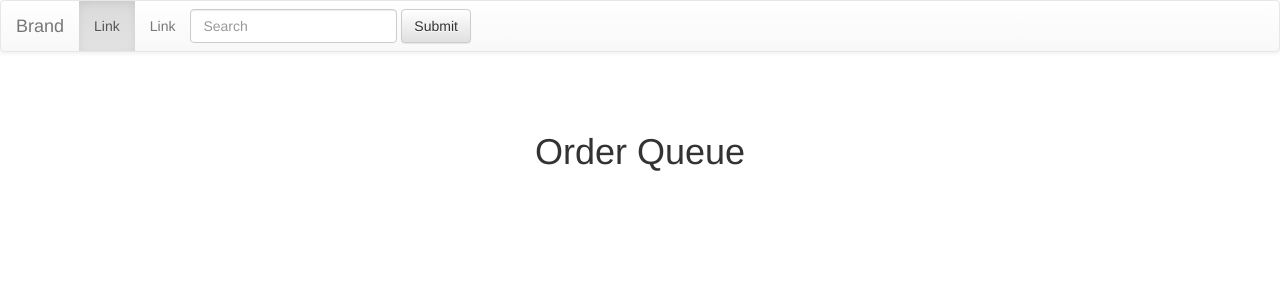
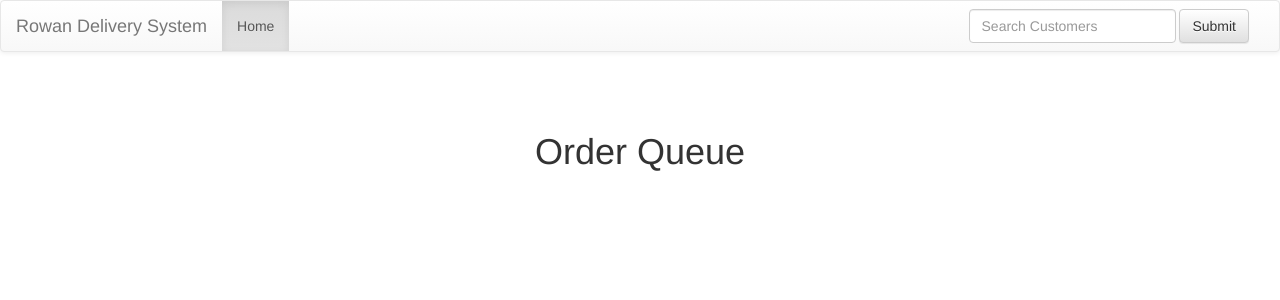
Before and after one commit to RichCerone/CodeDayPhilly, a PHP site: page /restaurant.php in a window 1280 px wide. Shown: the top 300 px of the page. Run offline with PHP 8.4, Linux system fonts and the light colour scheme; data that the repository does not hold is empty.

Commit message:
second push of restaurant.php

```diff
--- a/checkAccount.php
+++ b/checkAccount.php
@@ -1,7 +1,4 @@
-<html>
-	<h1><font size=5 color=red><b>Website.com</b></font><h1><hr><hr>
-	<font size=3>
-	<?php
+<?php
 	session_start();
 	$username = $_POST['username'];
 	$password = $_POST['password'];
@@ -32,4 +29,3 @@
 	else
 		die("Please enter a username and password");
 	?>
-</html>
--- a/restaurant.php
+++ b/restaurant.php
@@ -16,20 +16,18 @@
         <span class="icon-bar"></span>
         <span class="icon-bar"></span>
       </button>
-      <a class="navbar-brand" href="#">Brand</a>
+
+      <a class="navbar-brand" href="#">Rowan Delivery System</a>
     </div>
 
     <!-- Collect the nav links, forms, and other content for toggling -->
     <div class="collapse navbar-collapse" id="bs-example-navbar-collapse-1">
       <ul class="nav navbar-nav">
-        <li class="active"><a href="#">Link</a></li>
-        <li><a href="#">Link</a></li>
-        <li class="dropdown">
-        </li>
+        <li class="active"><a href="#">Home</a></li>
       </ul>
-      <form class="navbar-form navbar-center" role="search">
+      <form class="navbar-form navbar-right" role="search">
         <div class="form-group">
-          <input type="text" class="form-control" placeholder="Search">
+          <input type="text" class="form-control" placeholder="Search Customers">
         </div>
         <button type="submit" class="btn btn-default">Submit</button>
       </form>
@@ -57,9 +55,9 @@
   foreach($all_orders as $order){
     $id = $order['id'];
     ?>
-    <center><tr class="success" align="center"><td><br>
-      <h3> <? echo $id."\n"; ?></h3>
-      </td></center>
+    <center><tr align="center"><td><br>
+      <h3> <? echo "Order #".$id."\n"; ?></h3>
+    </td></center><br>
       <?
     $get_items = mysql_query("SELECT * FROM ordered_items WHERE order_id = '$id'") or die (mysql_error());
       while($row_items = mysql_fetch_assoc($get_items)){
@@ -69,9 +67,9 @@
         }
         if($c == 0){
        foreach($item as $k => $v){
-         ?><td><?
+         ?><tr class="success" align="center"><td><?
          echo $v." ".$quantity[$k];
-         ?></td><?
+         ?></tr></td><?
       }
     }
      if($c > 0){
@@ -79,13 +77,13 @@
         array_splice($quantity,0,$oldq);
         array_splice($order_id,0,$old_oi);
         foreach($item as $key => $value){
-          ?><td><?
+          ?><tr class="success" align="center"><td><?
           echo $value." ".$quantity[$key];
-          ?><td><?
+          ?></tr></td><?
           }
   }
   ?>
-  </tr>
+</tr>
   <?
   $c++;
  $oldsz = count($item);
```
